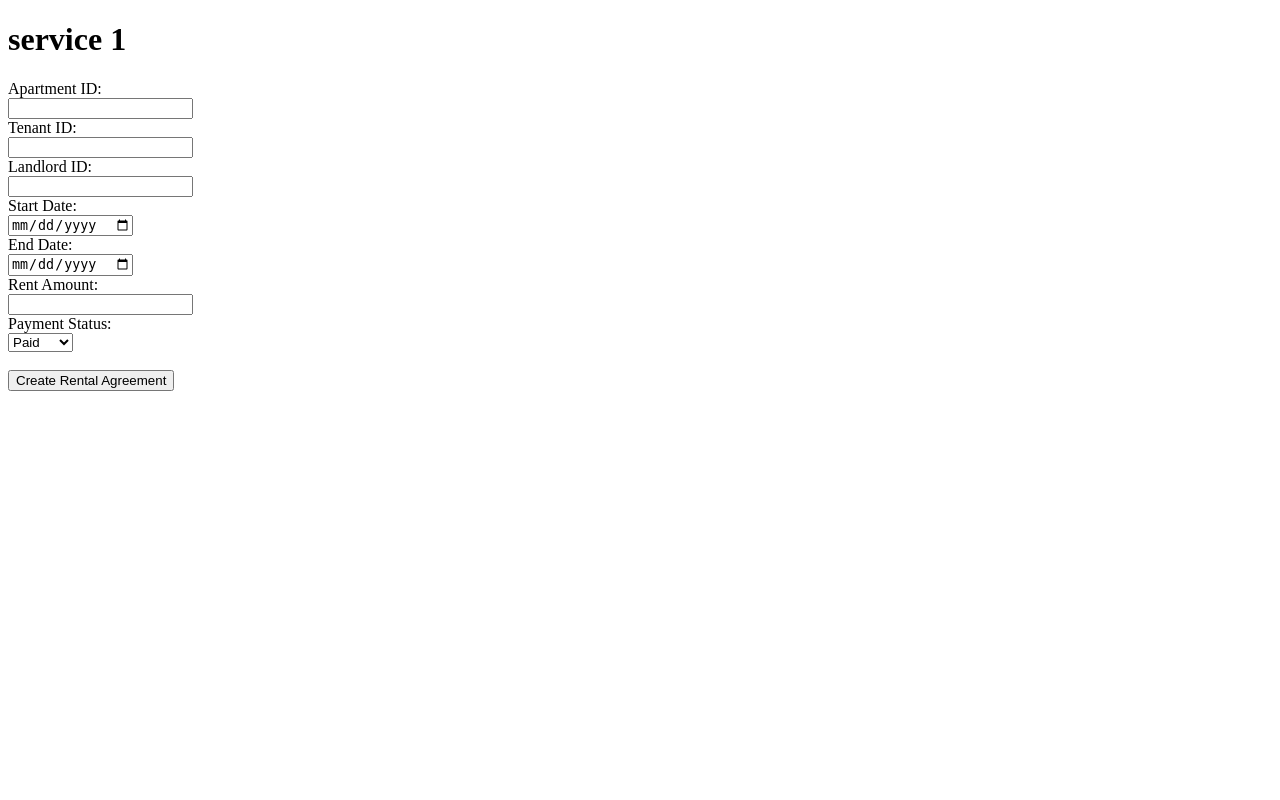
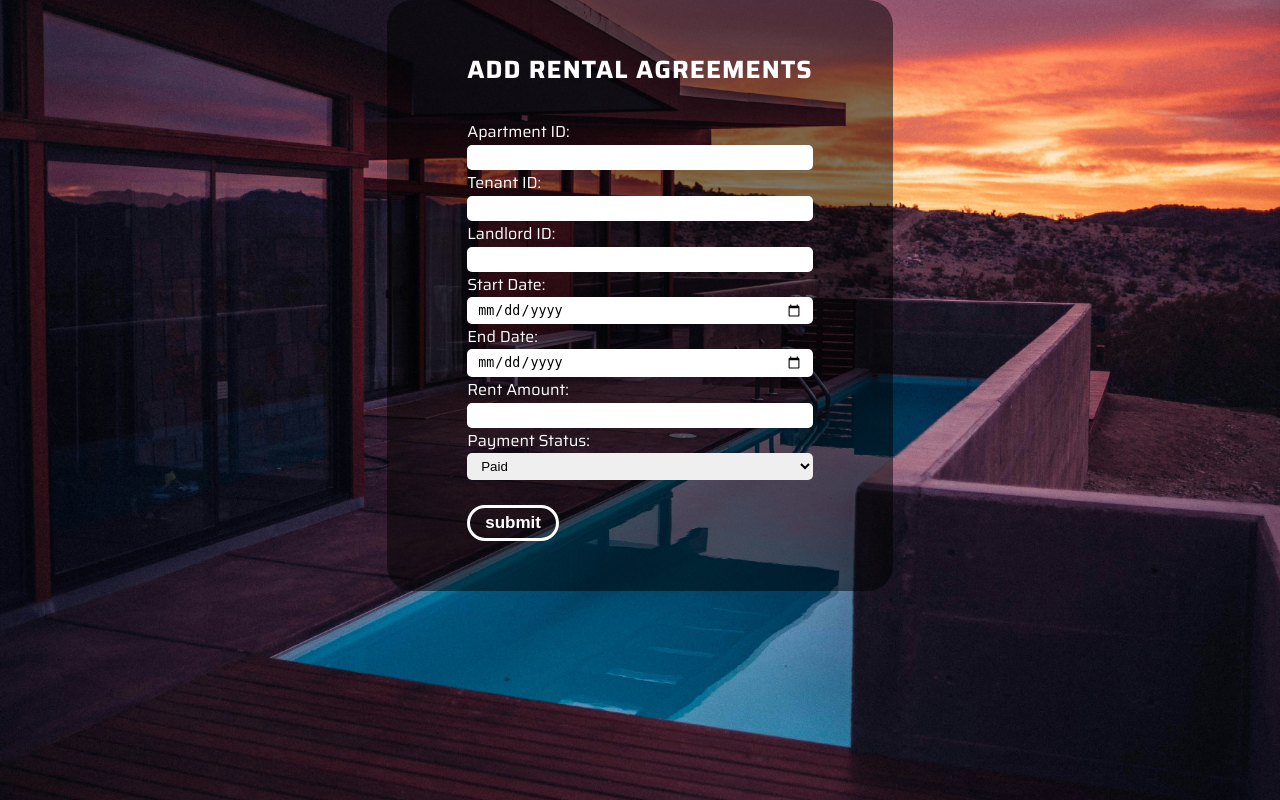
Before and after one commit to CodeByShruthi/Rentify, a PHP site: page /rental_agreements.php in a window 1280 px wide. Run offline with PHP 8.4, Linux system fonts and the light colour scheme; some libraries are stand-ins or nearby versions.

Commit message:
styles added to add service

```diff
--- a/rental_agreements.php
+++ b/rental_agreements.php
@@ -1,4 +1,71 @@
 <?php
+// Check if the form is submitted
+if ($_SERVER["REQUEST_METHOD"] == "POST") {
+    // Retrieve form data and sanitize inputs
+    $apartment_id = $_POST['apartment_id'];
+    $tenant_id = $_POST['tenant_id'];
+    $landlord_id = $_POST['landlord_id'];
+    $start_date = $_POST['start_date'];
+    $end_date = $_POST['end_date'];
+    $rent_amount = $_POST['rent_amount'];
+    $payment_status = $_POST['payment_status'];
+
+    // Database connection parameters
+    $servername = "localhost";
+    $username = "root";
+    $password = "";
+    $dbname = "rentify_db";
+
+    // Create connection
+    $conn = new mysqli($servername, $username, $password, $dbname);
+
+    // Check connection
+    if ($conn->connect_error) {
+        die("Connection failed: " . $conn->connect_error);
+    }
+
+    // Check if the entered ApartmentID, TenantID, and LandlordID exist in their respective tables
+    $check_apartment_query = "SELECT * FROM apartments WHERE ApartmentID = $apartment_id";
+    $check_tenant_query = "SELECT * FROM tenants WHERE TenantID = $tenant_id";
+    $check_landlord_query = "SELECT * FROM landlords WHERE LandlordID = $landlord_id";
+
+    $apartment_result = $conn->query($check_apartment_query);
+    $tenant_result = $conn->query($check_tenant_query);
+    $landlord_result = $conn->query($check_landlord_query);
+
+    if ($apartment_result->num_rows === 0 || $tenant_result->num_rows === 0 || $landlord_result->num_rows === 0) {
+        die("Error: Invalid ApartmentID, TenantID, or LandlordID.");
+    }
+
+    // Prepare SQL statement to insert rental agreement data
+    $sql = "INSERT INTO RentalAgreements (ApartmentID, TenantID, LandlordID, StartDate, EndDate, RentAmount, PaymentStatus) VALUES (?, ?, ?, ?, ?, ?, ?)";
+    $stmt = $conn->prepare($sql);
+
+    // Check if the statement was prepared successfully
+    if ($stmt === FALSE) {
+        die("Error preparing statement: " . $conn->error);
+    }
+
+    // Bind parameters
+    $stmt->bind_param("iiissss", $apartment_id, $tenant_id, $landlord_id, $start_date, $end_date, $rent_amount, $payment_status);
+
+    // Execute the SQL statement
+    if ($stmt->execute() === TRUE) {
+        echo "New rental agreement added successfully.";
+        header('location:rental_agreements.php');
+    } else {
+        echo "Error: " . $sql . "<br>" . $conn->error;
+    }
+
+    // Close prepared statement and database connection
+    $stmt->close();
+    $conn->close();
+}
+?>
+
+
+
+<!-- <?php
 // Check if the form is submitted
 if ($_SERVER["REQUEST_METHOD"] == "POST") {
   // Retrieve form data
@@ -22,9 +89,12 @@ if ($_SERVER["REQUEST_METHOD"] == "POST") {
   if ($conn->connect_error) {
     die("Connection failed: " . $conn->connect_error);
   } // Prepare SQL statement to insert rental agreement into the database
-  $sql = "INSERT INTO RentalAgreements (ApartmentID, TenantID, LandlordID, StartDate,
+  $sql = "INSERT INTO rentalagreements (ApartmentID, TenantID, LandlordID, StartDate,
 EndDate, RentAmount, PaymentStatus) VALUES (?, ?, ?, ?, ?, ?, ?)";
   $stmt = $conn->prepare($sql);
+  if ($stmt === FALSE) {
+    die("Error: " . $conn->error);
+}
   $stmt->bind_param(
     "iiisss",
     $apartment_id,
@@ -37,7 +107,10 @@ EndDate, RentAmount, PaymentStatus) VALUES (?, ?, ?, ?, ?, ?, ?)";
   );
   // Executethe SQL statement
   if ($stmt->execute() === TRUE) {
-    echo "Rental agreementcreated successfully.";
+    echo '<script>';
+    echo 'alert("Rental agreement created successfully!");';
+    echo 'window.location.href = "index.php";';
+    echo '</script>';
   } else {
     echo "Error: " . $sql . "<br />" . $conn->error;
   }
@@ -45,7 +118,7 @@ EndDate, RentAmount, PaymentStatus) VALUES (?, ?, ?, ?, ?, ?, ?)";
   $stmt->close();
   $conn->close();
 }
-?>
+?> -->
 
 <!DOCTYPE html>
 <html lang="en">
@@ -53,14 +126,15 @@ EndDate, RentAmount, PaymentStatus) VALUES (?, ?, ?, ?, ?, ?, ?)";
 <head>
   <meta charset="UTF-8" />
   <meta name="viewport" content="width=device-width, initial-scale=1.0" />
-  <title>Document</title>
+  <title>Add Rental Agreements</title>
+  <link rel="stylesheet" href="./styles/service.css" />
 </head>
 
 <body>
   <div class="serv_out-box">
     <div class="serv_in-box">
       <div class="serv_form-box">
-        <h1>service 1</h1>
+        <h1 class="serv_heading">ADD RENTAL AGREEMENTS</h1>
         <form action="rental_agreements.php" method="POST">
           <label for="apartment_id">Apartment ID:</label><br />
           <input type="number" id="apartment_id" name="apartment_id" required /><br />
@@ -86,7 +160,7 @@ EndDate, RentAmount, PaymentStatus) VALUES (?, ?, ?, ?, ?, ?, ?)";
             <option value="Unpaid">Unpaid</option>
           </select><br /><br />
 
-          <input type="submit" value="Create Rental Agreement" />
+          <button type="submit" value="Create Rental Agreement">submit</button>
         </form>
       </div>
     </div>
--- a/sign-up.php
+++ b/sign-up.php
@@ -72,15 +72,15 @@ if ($_SERVER['REQUEST_METHOD'] == 'POST') {
 					<div class="input-group">
 						<div class="input-field">
 							<i class="fa-solid fa-user"></i>
-							<input type="text" name="username" id="" placeholder="Enter Your username" />
+							<input type="text" name="username" id="" placeholder="Enter Your username" required/>
 						</div>
 						<div class="input-field">
 							<i class="fa-solid fa-envelope"></i>
-							<input type="email" name="email" id="" placeholder="Enter Your email" />
+							<input type="email" name="email" id="" placeholder="Enter Your email" required/>
 						</div>
 						<div class="input-field">
 							<i class="fa-solid fa-lock"></i>
-							<input type="password" name="password" id="" placeholder="Enter Your password" />
+							<input type="password" name="password" id="" placeholder="Enter Your password" required/>
 						</div>
 					</div>
 						<div class="comment-box">
--- a/styles/service.css
+++ b/styles/service.css
@@ -5,4 +5,58 @@
 }
 body {
   font-family: "Saira", sans-serif;
+  background-image: url(../images/background.jpg);
+  background-size: cover;
+  background-position: center;
+  background-repeat: no-repeat;
+  color: #ffffff;
 }
+.serv_out-box {
+  display: flex;
+  justify-content: center;
+  align-items: center;
+}
+.serv_in-box {
+  padding: 50px 80px;
+  border-radius: 25px;
+  background-color: rgba(0, 0, 0, 0.5);
+}
+.serv_heading {
+  font-size: 25px;
+  letter-spacing: 1px;
+  margin-bottom: 30px;
+}
+label {
+}
+input {
+  width: 100%;
+  border: 0;
+  outline: 0;
+  padding: 5px 10px;
+  border-radius: 5px;
+}
+select {
+  width: 100%;
+  border: 0;
+  outline: 0;
+  padding: 5px 10px;
+  border-radius: 5px;
+}
+
+button {
+  padding: 5px 15px;
+  text-align: center;
+  border: 3px solid #ffffff;
+  border-radius: 20px;
+  background: transparent;
+  color: #ffffff;
+  cursor: pointer;
+  overflow: hidden;
+  font-size: 17px;
+  font-weight: bold;
+  transition: all 0.3s;
+}
+button:hover {
+  background-color: #ffffff;
+  color: #000000;
+}
```
Also changed, not shown: apartment.php (+8 -5 lines), index.php (+4 -4 lines), landlords.php (+8 -5 lines), tenants.php (+9 -5 lines).
